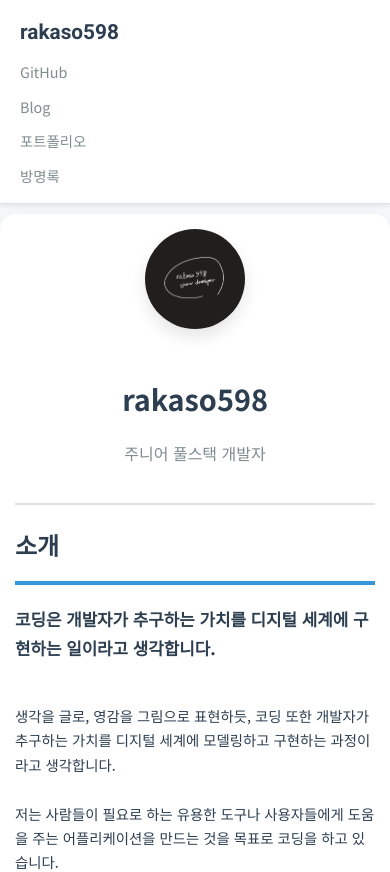
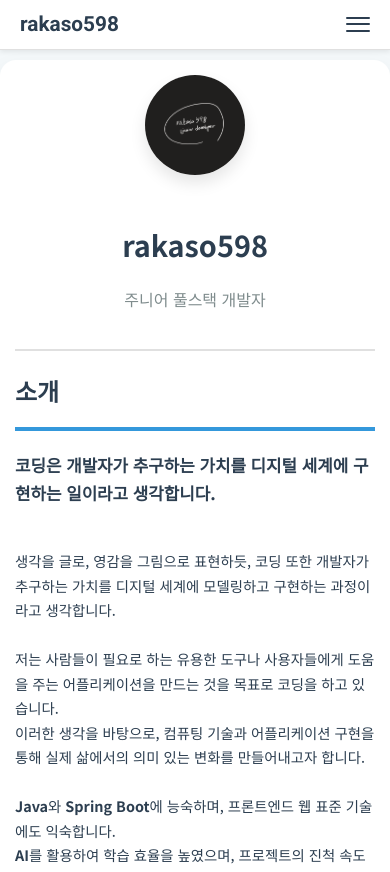
Before and after one commit to rakaso598/portfolio, a plain HTML site: page index.html in a window 390 px wide. Shown: the top 872 px of the page. Drawn offline with Linux system fonts and the light colour scheme.

Commit message:
Update index.html 250618 디자인구조 확립
Update index.html 250618 디자인구조 확립

```diff
--- a/index.html
+++ b/index.html
@@ -111,6 +111,26 @@
 
         .gnb .menu a:hover {
             color: var(--color-text-dark);
+        }
+
+        /* Hamburger Menu Icon */
+        .hamburger {
+            display: none; /* Hidden by default on desktop */
+            flex-direction: column;
+            justify-content: space-around;
+            width: 24px;
+            height: 20px;
+            cursor: pointer;
+            z-index: 1100; /* Above the menu for clicking */
+        }
+
+        .hamburger span {
+            display: block;
+            width: 100%;
+            height: 2px;
+            background-color: var(--color-text-dark);
+            border-radius: 1px;
+            transition: all 0.3s ease-in-out;
         }
 
         /* Header Section */
@@ -338,18 +358,50 @@
             }
 
             .gnb {
-                flex-direction: column;
-                align-items: flex-start;
-                height: auto;
-                padding-top: var(--spacing-md);
-                padding-bottom: var(--spacing-md);
+                flex-direction: row; /* Keep logo and hamburger on the same line */
+                align-items: center;
+                height: 50px; /* Fixed height for mobile GNB */
+                padding: var(--spacing-sm) var(--spacing-lg);
             }
 
             .gnb .menu {
-                margin-top: var(--spacing-sm);
+                display: none; /* Hide menu by default */
                 flex-direction: column;
-                align-items: flex-start;
-                gap: var(--spacing-sm);
+                position: absolute;
+                top: 50px; /* Position below GNB */
+                left: 0;
+                width: 100%;
+                background-color: var(--color-card-background);
+                box-shadow: var(--box-shadow-strong);
+                padding: var(--spacing-md) 0;
+                border-top: 1px solid var(--color-border);
+                transition: transform 0.3s ease-in-out, opacity 0.3s ease-in-out;
+                transform: translateY(-100%); /* Start off-screen */
+                opacity: 0;
+                pointer-events: none; /* Prevent interaction when hidden */
+            }
+
+            .gnb .menu.active {
+                display: flex; /* Show menu when active */
+                transform: translateY(0); /* Slide in */
+                opacity: 1;
+                pointer-events: all; /* Allow interaction */
+            }
+
+            .gnb .menu a {
+                padding: var(--spacing-md) var(--spacing-lg);
+                width: 100%;
+                text-align: center;
+                border-bottom: 1px solid var(--color-border); /* Add dividers between menu items */
+                box-sizing: border-box;
+            }
+
+            .gnb .menu a:last-child {
+                border-bottom: none;
+            }
+
+            .hamburger {
+                display: flex; /* Show hamburger icon on mobile */
             }
 
             header {
@@ -394,7 +446,12 @@
         <a href="./index.html" style="text-decoration: none;">
             <div class="logo">rakaso598</div>
         </a>
-        <div class="menu">
+        <div class="hamburger" id="hamburger-menu">
+            <span></span>
+            <span></span>
+            <span></span>
+        </div>
+        <div class="menu" id="gnb-menu">
             <a href="https://github.com/rakaso598/" target="_blank" rel="noopener noreferrer">GitHub</a>
             <a href="https://rexondex.tistory.com/" target="_blank" rel="noopener noreferrer">Blog</a>
             <a href="https://rakaso598.github.io/portfolio/" target="_blank" rel="noopener noreferrer">포트폴리오</a>
@@ -444,7 +501,7 @@
                     <span>Notion (Project Management)</span>
                 </p>
             </div>
-            </section>
+        </section>
 
         <section id="skills">
             <h2 class="section-title">기술 스택</h2>
@@ -475,9 +532,9 @@
             <div class="contact-info">
                 <p><strong>이메일:</strong> <a href="mailto:namul9416@gmail.com">namul9416@gmail.com</a></p>
                 <p><strong>GitHub:</strong> <a href="https://github.com/rakaso598" target="_blank"
-                            rel="noopener noreferrer">github.com/rakaso598</a></p>
+                        rel="noopener noreferrer">github.com/rakaso598</a></p>
                 <p><strong>Blog:</strong> <a href="https://rexondex.tistory.com/" target="_blank"
-                            rel="noopener noreferrer">rexondex's blog</a>
+                        rel="noopener noreferrer">rexondex's blog</a>
                 </p>
             </div>
         </section>
@@ -488,6 +545,23 @@
     </div>
 
     <script>
+        // Hamburger menu functionality
+        const hamburger = document.getElementById('hamburger-menu');
+        const gnbMenu = document.getElementById('gnb-menu');
+
+        if (hamburger && gnbMenu) {
+            hamburger.addEventListener('click', () => {
+                gnbMenu.classList.toggle('active');
+            });
+
+            // Close menu when a link is clicked (optional, good for single-page apps)
+            gnbMenu.querySelectorAll('a').forEach(link => {
+                link.addEventListener('click', () => {
+                    gnbMenu.classList.remove('active');
+                });
+            });
+        }
+
         const observer = new IntersectionObserver((entries, observer) => {
             entries.forEach(entry => {
                 if (entry.isIntersecting) {
```
